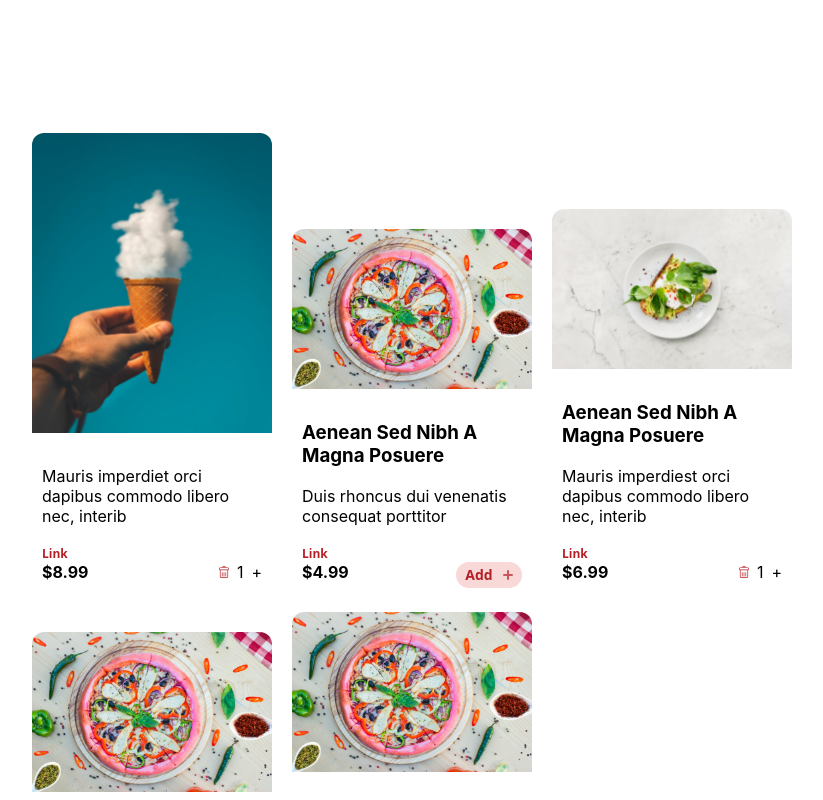
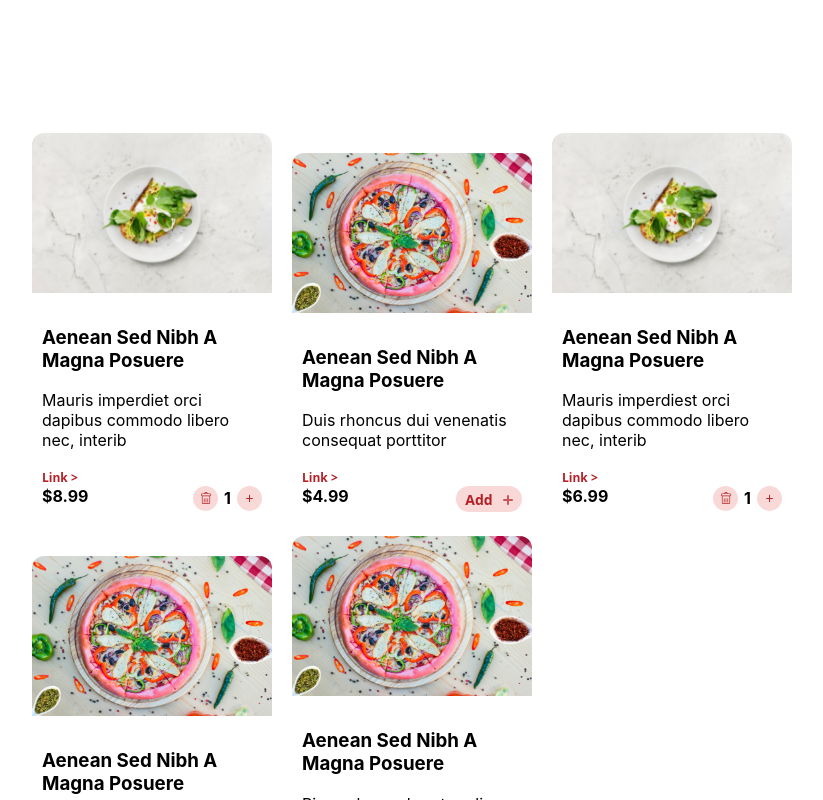
Before and after one commit to pratapshiv1992/react-generic-components, a React (Create React App) app: page / in a window 1280 px wide. Shown: the top 800 px of the page, without its empty margins (228-1051 px from the left). Built offline with nearby package versions, Linux system fonts and the light colour scheme.

Commit message:
styling tweaks

```diff
--- a/src/common/Button.jsx
+++ b/src/common/Button.jsx
@@ -17,10 +17,16 @@ export const ChipButton = ({name, value, label, icon, onClick, children, disable
 export const Stepper = ({name, value=1, label, icon, onClick, children, disabled, onMouseOver, onMouseOut}) => {
     return (
         <span style={{float: "right"}} >
-        {value ===1 && <DeleteIcon />}
-        {value > 1 && <span>-</span> }
-        <span style={{padding: "8px"}} >{value}</span>
-        <span>+</span>
+            <button className="stepper-button">
+                <span className="stepper-button-label">
+                    {value ===1 && <DeleteIcon />}
+                    {value > 1 && <span>-</span> }
+                </span>
+            </button>
+            <span className="span" >{value}</span>
+            <button className="stepper-button">
+                <span className="stepper-button-label"> + </span>
+            </button>
         </span>
     );
 }
--- a/src/common/IteamCard.jsx
+++ b/src/common/IteamCard.jsx
@@ -9,7 +9,7 @@ const ItemCard = ({src, alt, height, width, description, title, link, linkText,
             <div style={{padding:10}}>
             <h3>{title}</h3>
             <p>{description}</p>
-            <div><a className="item-card-link" href={link}>{linkText}</a></div>
+            <div><a className="item-card-link" href={link}>{linkText} <span>></span></a></div>
             <div>
                 <span style={{fontWeight:"bolder"}}>{price}</span>
                 {isStepper ? <Stepper /> :
--- a/src/styles/index.css
+++ b/src/styles/index.css
@@ -81,3 +81,45 @@ img{
 button:focus {
     outline:0;
 }
+
+
+.stepper-button{
+    background: #F8D9D7 0% 0% no-repeat padding-box;
+    opacity: 1;
+    height: 25px;
+    width: 25px;
+    border-radius: 50%;
+    display: inline-block;
+    border: none;
+   }
+
+
+.stepper-button-label {
+    font-size: 14px;
+    font-family: 'Open Sans';
+    letter-spacing: 0;
+    color: #B52026;
+}
+
+.span{
+    padding: 6px;
+    font-weight:bold;
+}
+
+.stepper-button:disabled {
+    border: none !important;
+    opacity: .25;
+}
+
+.stepper-button:disabled .stepper-button-label {
+   opacity: .25;
+}
+
+.stepper-button:hover {
+    border: 1px solid #B52026;
+}
+
+.stepper-button:active {
+    opacity: .7;
+    border: 1px solid #B52026B3;
+}
--- a/src/utils/index.js
+++ b/src/utils/index.js
@@ -5,10 +5,11 @@ import Vestibulum_Comm_Sm from '../assets/Vestibulum_Comm_Sm.png';
 
 const ItemCardData = [
                       [{
-                          src: Vestibulum_Sm,
+                          src: Vestibulum_Comm_Sm,
                           alt: "",
                           width: 240,
                           description: "Mauris imperdiet orci dapibus commodo libero nec, interib",
+                          title: "Aenean Sed Nibh A Magna Posuere",
                           link: "/",
                           linkText: "Link",
                           price: "$8.99",
```
